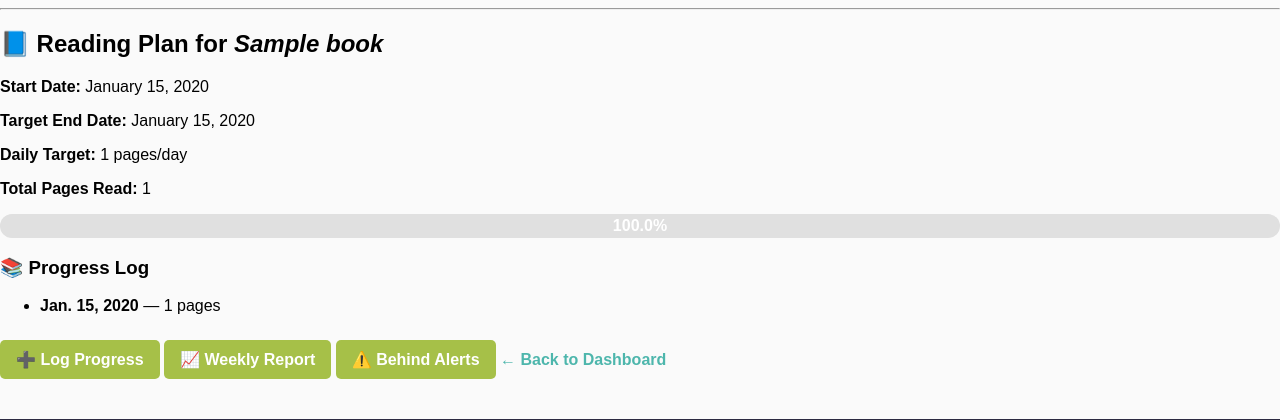
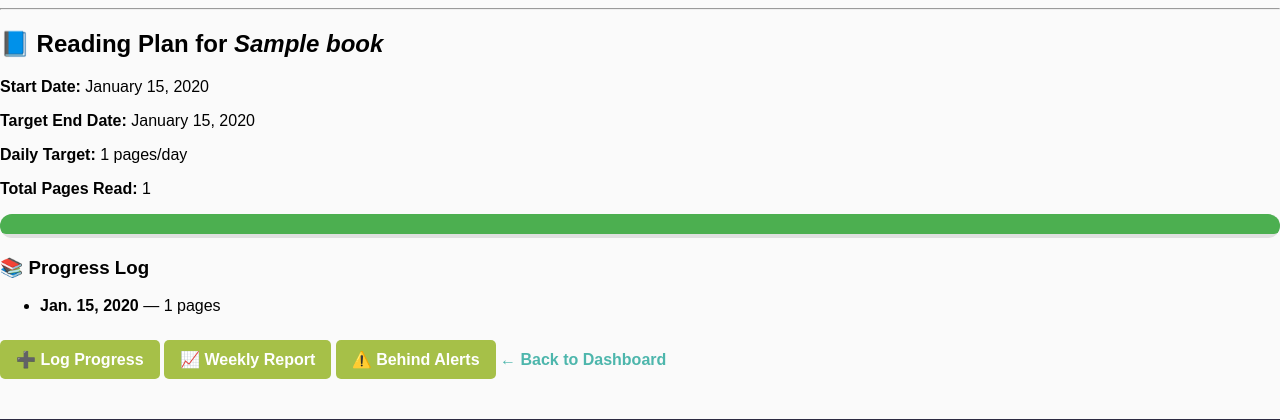
Before and after one commit to bgwinston/shelfBuddy, a Django app: page /plan/1/ in a window 1280 px wide. Shown: the part 321-741 px from the top of the page. Run offline with Django 3.2, Linux system fonts and the light colour scheme; a user stored in the database is signed in; tables that the repository leaves empty hold one stand-in row (values such as "Sample post").

Commit message:
Update to wish list

```diff
--- a/shelfbuddy_backend/books/templates/books/wishlist_books.html
+++ b/shelfbuddy_backend/books/templates/books/wishlist_books.html
@@ -42,4 +42,10 @@
   {% else %}
     <p>Your wishlist is currently empty.</p>
   {% endif %}
+
+  <div style="margin-top: 20px;">
+    <a href="{% url 'book_search' %}" class="button" style="background-color: #4CAF50; color: white; padding: 10px 15px; border-radius: 6px; text-decoration: none; font-weight: bold;">
+      ➕ Add Book to Wishlist
+    </a>
+  </div>
 {% endblock %}
--- a/shelfbuddy_backend/reading/templates/reading/plan_detail.html
+++ b/shelfbuddy_backend/reading/templates/reading/plan_detail.html
@@ -16,9 +16,10 @@
   <!-- Progress Bar -->
   <div class="progress-bar-container">
     <div class="progress-bar">
-      <div class="progress-fill" style="width: {% if plan.percent_complete > 100 %}100{% else %}{{ plan.percent_complete }}{% endif %}%;">
-        {% if plan.percent_complete > 100 %}100{% else %}{{ plan.percent_complete }}{% endif %}%
-      </div>
+      <div class="progress-fill" style="width: {% if plan.percent_complete > 100 %}100{% else %}{{ plan.percent_complete }}{% endif %}%;"></div>
+    </div>
+    <div class="progress-label">
+      {% if plan.percent_complete > 100 %}100{% else %}{{ plan.percent_complete }}{% endif %}%
     </div>
   </div>
 
--- a/shelfbuddy_backend/static/css/styles.css
+++ b/shelfbuddy_backend/static/css/styles.css
@@ -431,3 +431,27 @@
   gap: 20px;
   flex-wrap: wrap;
 }
+
+.progress-bar-container {
+  margin-top: 10px;
+}
+
+.progress-bar {
+  height: 20px;
+  background-color: #e0e0e0;
+  border-radius: 6px;
+  overflow: hidden;
+  position: relative;
+}
+
+.progress-fill {
+  height: 100%;
+  background-color: #4CAF50;
+  transition: width 0.4s ease-in-out;
+}
+
+.progress-label {
+  text-align: right;
+  font-weight: bold;
+  margin-top: 4px;
+}
```
